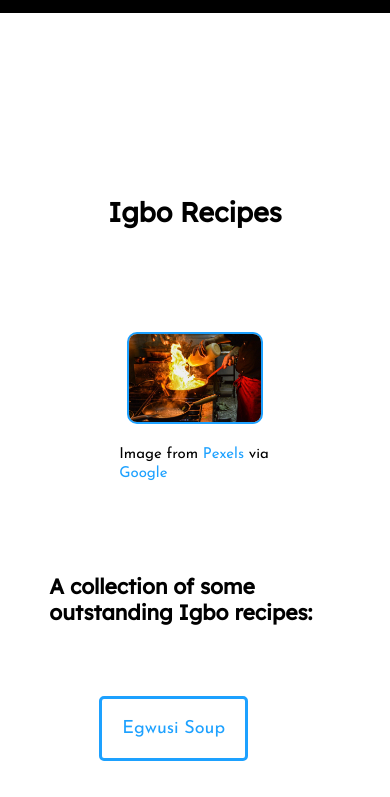
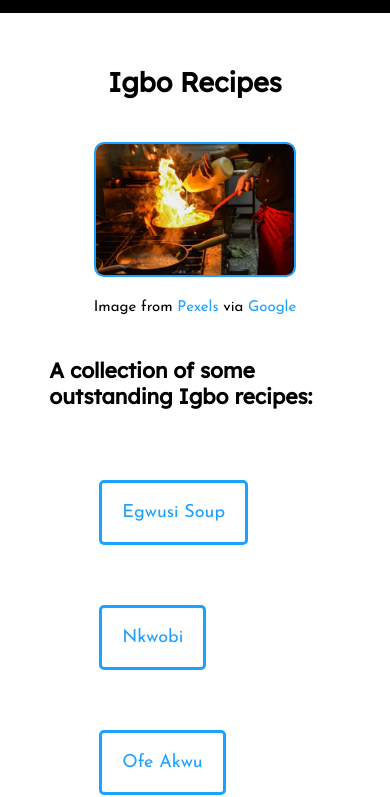
Before and after one commit to ikwuka/odin-recipes, a plain HTML site: page index.html in a window 390 px wide. Shown: the part 57-854 px from the top of the page. Drawn offline with Linux system fonts and the light colour scheme.

Commit message:
Responsive mobile design update on images

```diff
--- a/css/styles.css
+++ b/css/styles.css
@@ -65,7 +65,7 @@ a {
 
 /* Fonts */
 h1 {
-  padding: 150px 0 30px 0 ;
+  padding: 20px;
   font-family: var(--Lexend);
   font-weight: bold;
   text-align: center;
@@ -82,11 +82,9 @@ h3 {
 /* Image(s) styling */
 img {
   display: block;
-  width: 70%;
+  width: 250px;
   max-width: 700px;
   height: auto;
-  margin-left: auto;
-  margin-right: auto;
   border: 2px solid var(--blue);
   border-radius: 10px;
 }
@@ -97,7 +95,8 @@ img {
   align-items: center;
   flex-flow: column nowrap;
   gap: 20px;
-  padding: 50px;
+  margin-left: auto;
+  margin-right: auto;
 }
 
 
@@ -188,12 +187,10 @@ ol li #li {
 @media only screen and (min-device-width: 400px) {
   img {
     display: block;
-    width: 90%;
-    max-width: 900px;
+    width: 80%;
+    max-width: 700px;
     height: auto;
     margin-left: auto;
     margin-right: auto;
-    border: 2px solid var(--blue);
-    border-radius: 10px;
   }
 }
```
